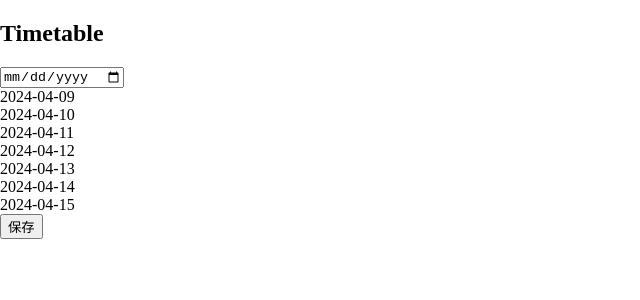
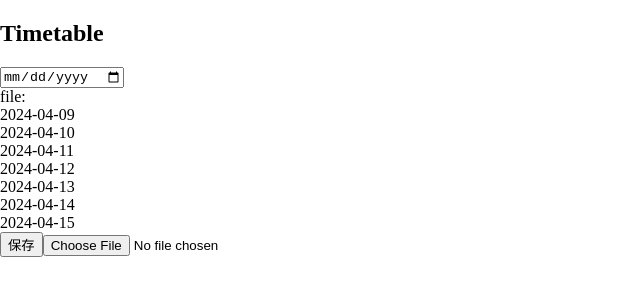
Before and after one commit to ryo4004/school-timetable, a React (Vite) app: page / in a window 1280 px wide. Shown: the top 300 px of the page, without its empty margins (0-640 px from the left). Built offline with nearby package versions, Linux system fonts and the light colour scheme.

Commit message:
ファイルを読み込む処理を追加

```diff
--- a/src/features/Timetable/Timetable.tsx
+++ b/src/features/Timetable/Timetable.tsx
@@ -4,6 +4,7 @@ import { downloadFile } from '../../utilities/downloadFile'
 
 export const Timetable = () => {
   const [startDate, setStartDate] = useState('')
+  const [fileContents, setFileContents] = useState('')
 
   return (
     <>
@@ -13,10 +14,32 @@ export const Timetable = () => {
         value={startDate}
         onChange={(e) => setStartDate(e.target.value)}
       />
+      <div>file: {fileContents}</div>
       <Table startDate={startDate} />
       <button onClick={() => downloadFile('sample text', 'sample.txt')}>
         保存
       </button>
+      <input
+        type="file"
+        accept=".txt"
+        onChange={(e) => {
+          const files = e.currentTarget.files
+
+          if (files?.length !== 1) {
+            return
+          }
+
+          const file = files[0]
+
+          const reader = new FileReader()
+          reader.addEventListener('load', () => {
+            if (typeof reader.result === 'string') {
+              setFileContents(reader.result)
+            }
+          })
+          reader.readAsText(file)
+        }}
+      />
     </>
   )
 }
```
